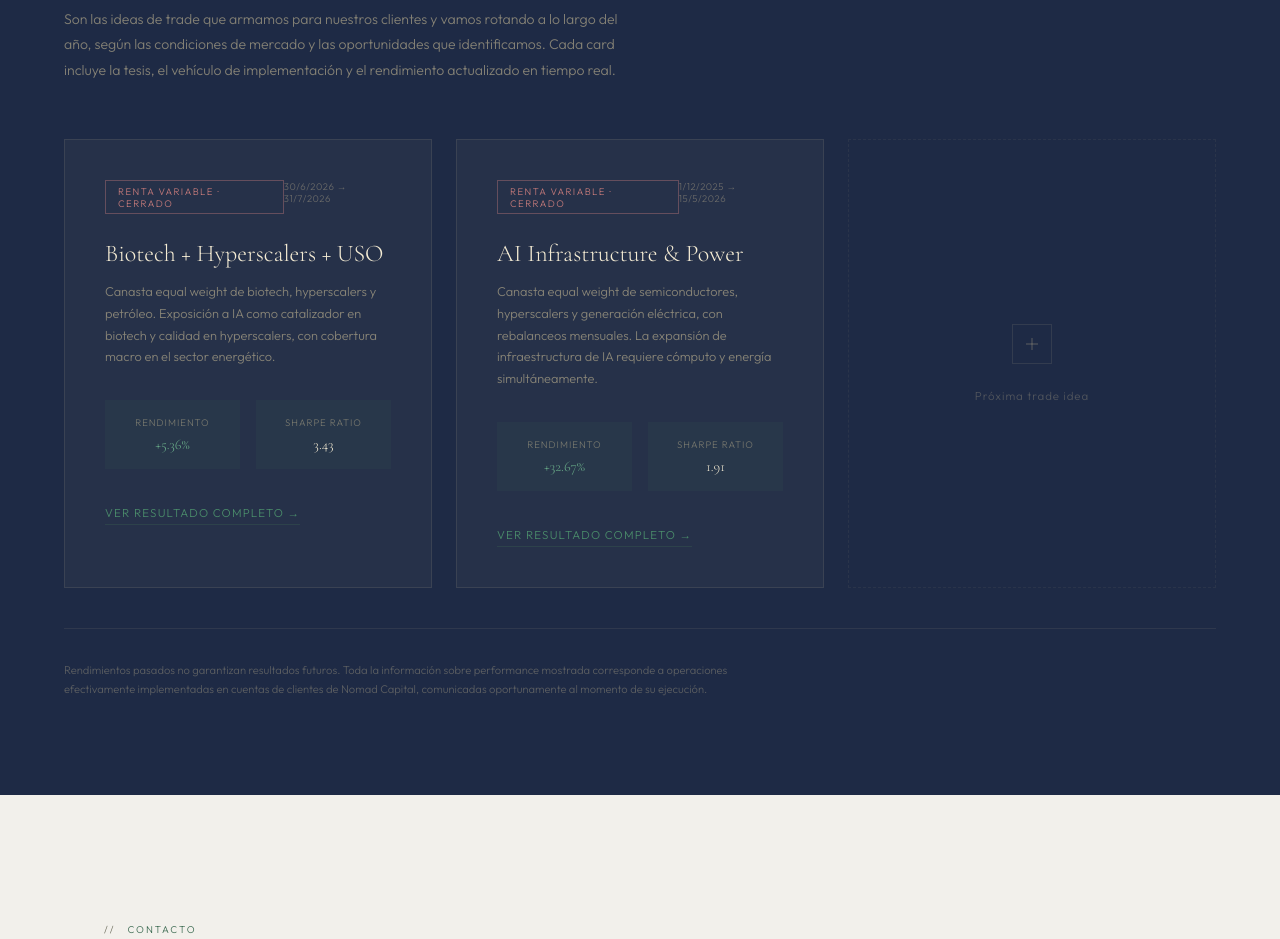
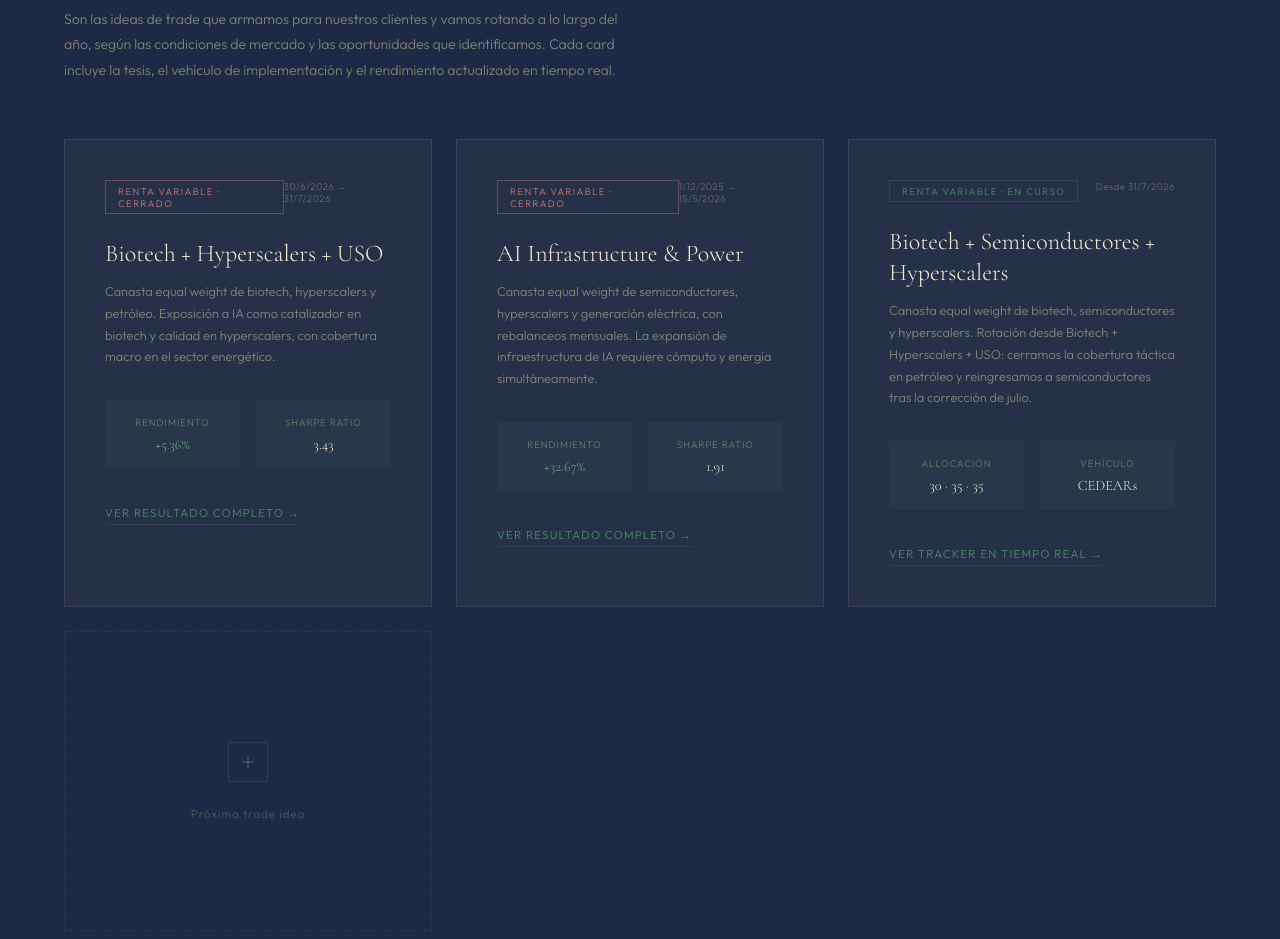
Before and after one commit to argfuster/nomad-capital-site, a website: page web-nomad-bilingual/index.html in a window 1280 px wide. Shown: the part 3340-4279 px from the top of the page. Drawn offline with nearby package versions, Linux system fonts and the light colour scheme.

Commit message:
Add files via upload

```diff
--- a/web-nomad-bilingual/index.html
+++ b/web-nomad-bilingual/index.html
@@ -668,6 +668,29 @@ footer {
           </a>
         </div>
 
+        <!-- TRADE IDEA 3: Biotech + Semiconductores + Hyperscalers (EN CURSO) -->
+        <div class="reveal" style="background:rgba(232,213,163,0.04);border:1px solid rgba(232,213,163,0.1);padding:2.5rem;transition:border-color 0.2s" onmouseover="this.style.borderColor='rgba(232,213,163,0.25)'" onmouseout="this.style.borderColor='rgba(232,213,163,0.1)'">
+          <div style="display:flex;justify-content:space-between;align-items:flex-start;margin-bottom:1.5rem">
+            <div data-es="Renta Variable · En curso" data-en="Equities · Active" style="font-size:0.6rem;letter-spacing:0.15em;text-transform:uppercase;color:var(--sage-lt);border:1px solid rgba(61,107,82,0.4);padding:0.25rem 0.75rem">Renta Variable · En curso</div>
+            <div data-es="Desde 31/7/2026" data-en="Since 7/31/2026" style="font-size:0.6rem;color:rgba(232,213,163,0.35);letter-spacing:0.05em">Desde 31/7/2026</div>
+          </div>
+          <h3 data-es="Biotech + Semiconductores + Hyperscalers" data-en="Biotech + Semiconductors + Hyperscalers" style="font-family:var(--serif);font-size:1.5rem;font-weight:300;color:var(--cream2);line-height:1.3;margin-bottom:0.75rem">Biotech + Semiconductores + Hyperscalers</h3>
+          <p data-es="Canasta equal weight de biotech, semiconductores y hyperscalers. Rotación desde Biotech + Hyperscalers + USO: cerramos la cobertura táctica en petróleo y reingresamos a semiconductores tras la corrección de julio." data-en="Equal weight basket of biotech, semiconductors, and hyperscalers. Rotated from Biotech + Hyperscalers + USO: closed the tactical oil hedge and re-entered semiconductors after July's correction." style="font-size:0.8rem;color:rgba(232,213,163,0.5);line-height:1.7;margin-bottom:2rem">Canasta equal weight de biotech, semiconductores y hyperscalers. Rotación desde Biotech + Hyperscalers + USO: cerramos la cobertura táctica en petróleo y reingresamos a semiconductores tras la corrección de julio.</p>
+          <div style="display:flex;gap:1rem;margin-bottom:2rem">
+            <div style="flex:1;background:rgba(61,107,82,0.1);padding:1rem;text-align:center">
+              <div data-es="Allocación" data-en="Allocation" style="font-size:0.6rem;color:rgba(232,213,163,0.4);letter-spacing:0.1em;text-transform:uppercase;margin-bottom:0.5rem">Allocación</div>
+              <div style="font-family:var(--serif);font-size:0.9rem;color:var(--cream2)">30 · 35 · 35</div>
+            </div>
+            <div style="flex:1;background:rgba(61,107,82,0.1);padding:1rem;text-align:center">
+              <div data-es="Vehículo" data-en="Vehicle" style="font-size:0.6rem;color:rgba(232,213,163,0.4);letter-spacing:0.1em;text-transform:uppercase;margin-bottom:0.5rem">Vehículo</div>
+              <div style="font-family:var(--serif);font-size:0.9rem;color:var(--cream2)">CEDEARs</div>
+            </div>
+          </div>
+          <a href="semis_tracker.html" data-es="Ver tracker en tiempo real →" data-en="View live tracker →" style="display:inline-flex;align-items:center;gap:0.5rem;font-size:0.72rem;letter-spacing:0.1em;text-transform:uppercase;color:var(--sage-lt);text-decoration:none;border-bottom:1px solid rgba(61,107,82,0.3);padding-bottom:0.25rem;transition:all 0.2s" onmouseover="this.style.color='#fff';this.style.borderBottomColor='rgba(255,255,255,0.4)'" onmouseout="this.style.color='var(--sage-lt)';this.style.borderBottomColor='rgba(61,107,82,0.3)'">
+            Ver tracker en tiempo real →
+          </a>
+        </div>
+
         <!-- PLACEHOLDER — PRÓXIMA TRADE IDEA -->
         <div class="reveal" style="background:transparent;border:1px dashed rgba(232,213,163,0.06);padding:2.5rem;display:flex;flex-direction:column;align-items:center;justify-content:center;min-height:300px;text-align:center">
           <div style="width:40px;height:40px;border:1px solid rgba(232,213,163,0.1);display:flex;align-items:center;justify-content:center;margin-bottom:1.5rem">
```
